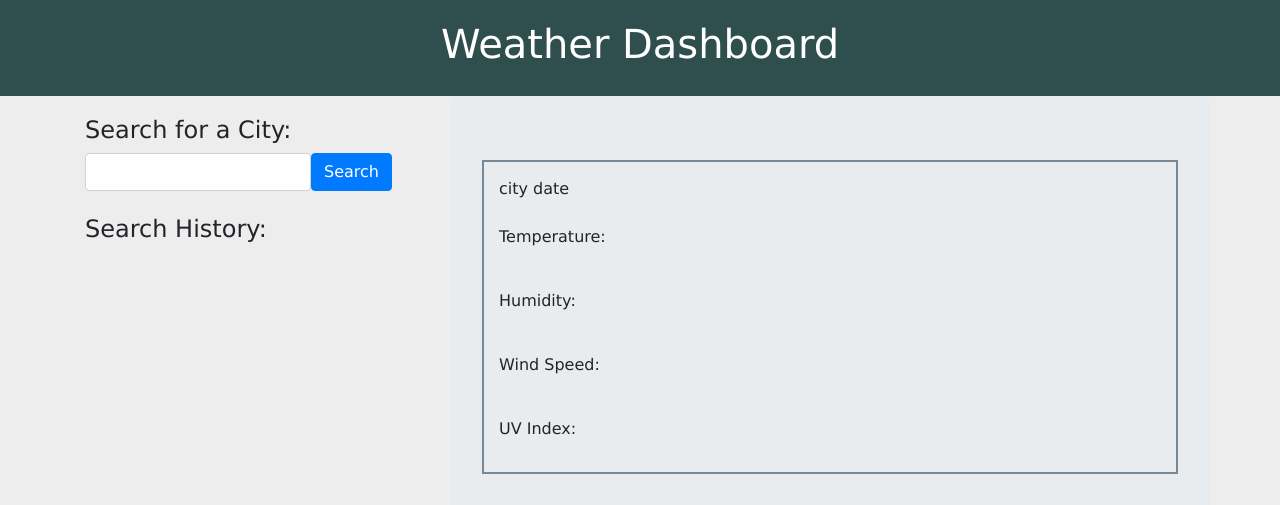
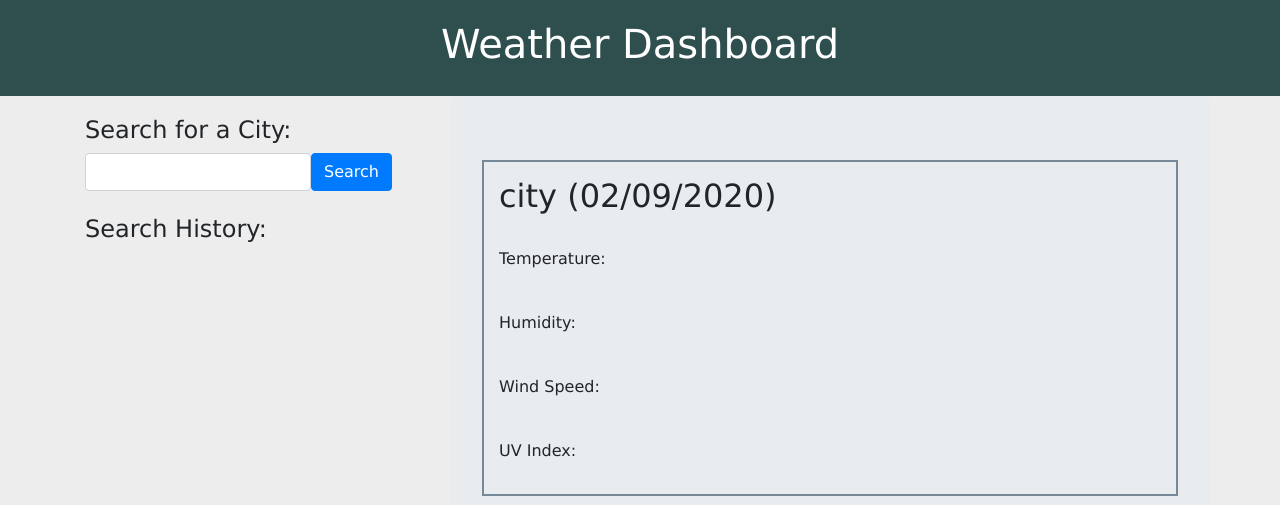
Before and after one commit to bgallagher27/weather-forecast-app, a plain HTML site: page index.html in a window 1280 px wide. Shown: the top 505 px of the page. Drawn offline with nearby package versions, Linux system fonts and the light colour scheme.

Commit message:
date functionality

```diff
--- a/assets/weather.js
+++ b/assets/weather.js
@@ -0,0 +1,11 @@
+$(document).ready(function() {
+
+    let dateToday = moment().format("(MM/DD/YYYY)");
+
+    $(".date").text(dateToday);
+
+
+
+
+
+});
--- a/index.html
+++ b/index.html
@@ -17,6 +17,7 @@
 
     <!--Link to fontawesome-->
     <script src="https://kit.fontawesome.com/b455840bde.js" crossorigin="anonymous"></script>
+
 </head>
 <body>
 
@@ -52,7 +53,7 @@
             <div class="jumbotron col-sm-12 col-md-9 col-lg-8">
                 <div class="weather-today">
                     <div class="current-day-top">
-                        <span class="city-name">city</span><span> </span><span class="date">date</span>
+                        <h2 class="city-name">city</span><span> </span><span class="date">date</span></h2>
                     </div>
                     <br>
                     <div>
@@ -115,6 +116,9 @@
 
 
 
+
+    <script src="https://cdnjs.cloudflare.com/ajax/libs/moment.js/2.24.0/moment.min.js"></script>
+    <script src="moment.js"></script>
     <script src="assets/weather.js"></script>
 </body>
 </html>
```
